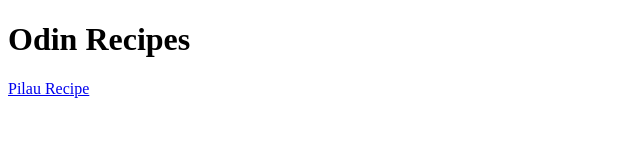
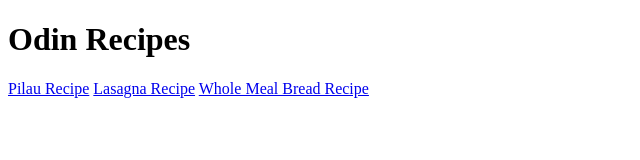
Before and after one commit to Bennyjoez/odin-recipes, a plain HTML site: page index.html in a window 1280 px wide. Shown: the whole page, without its empty margins (0-640 px from the left). Drawn offline with Linux system fonts and the light colour scheme.

Commit message:
Add Link to Whole Meal Bread Recipe page

```diff
--- a/index.html
+++ b/index.html
@@ -9,5 +9,7 @@
 <body>
     <h1>Odin Recipes</h1>
     <a href="./recipes/pilau.html">Pilau Recipe</a>
+    <a href="./recipes/lasagna.html">Lasagna Recipe</a>
+    <a href="./recipes/whole-meal-bread.html">Whole Meal Bread Recipe</a>
 </body>
 </html>
```
